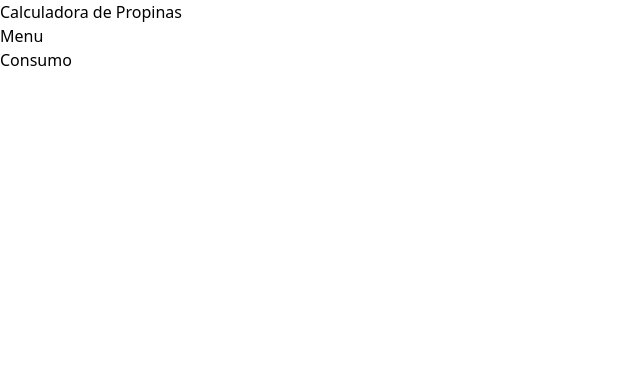
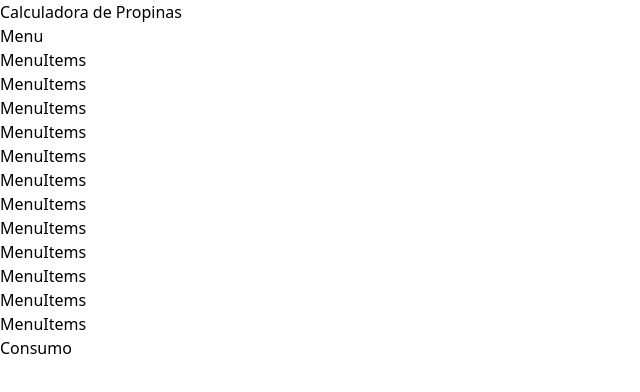
Before and after one commit to Juan-Gonon/calculadora-propinas, a React (Vite) app: page / in a window 1280 px wide. Shown: the top 392 px of the page, without its empty margins (0-640 px from the left). Built offline with nearby package versions, Linux system fonts and the light colour scheme.

Commit message:
render MenuItems

```diff
--- a/src/App.tsx
+++ b/src/App.tsx
@@ -1,4 +1,6 @@
 import { menuItems } from "./data/db"
+import { MenuItems } from "./components/MenuItems"
+
 function App() {
   console.log(menuItems)
   return (
@@ -9,6 +11,11 @@
     <main className=" max-w-7xl mx-auto py-20 bg-slate-700 grid md:grid-cols-2  ">
       <div>
         <h2>Menu</h2>
+        {
+          menuItems.map((item) => {
+            return <MenuItems key={item.id} />
+          })
+        }
       </div>
       <div>
         <h2>Consumo</h2>
--- /dev/null
+++ b/src/components/MenuItems.tsx
@@ -0,0 +1,7 @@
+
+
+export function MenuItems() {
+  return (
+    <div>MenuItems</div>
+  )
+}
```
